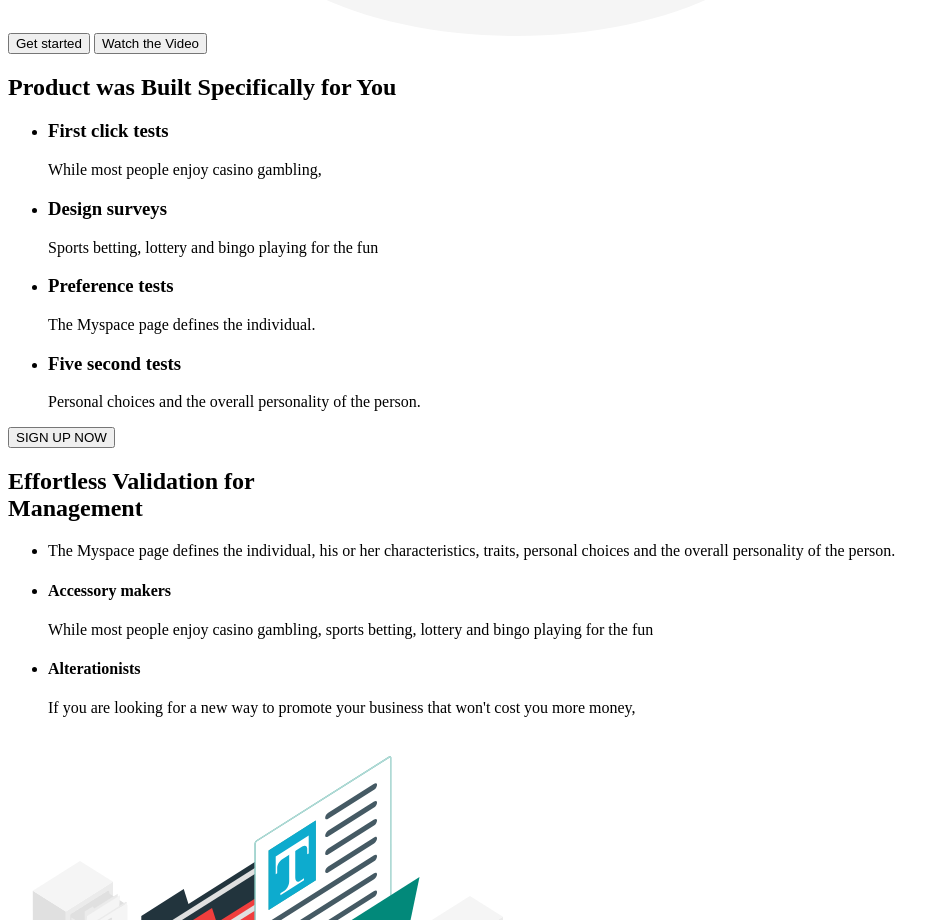
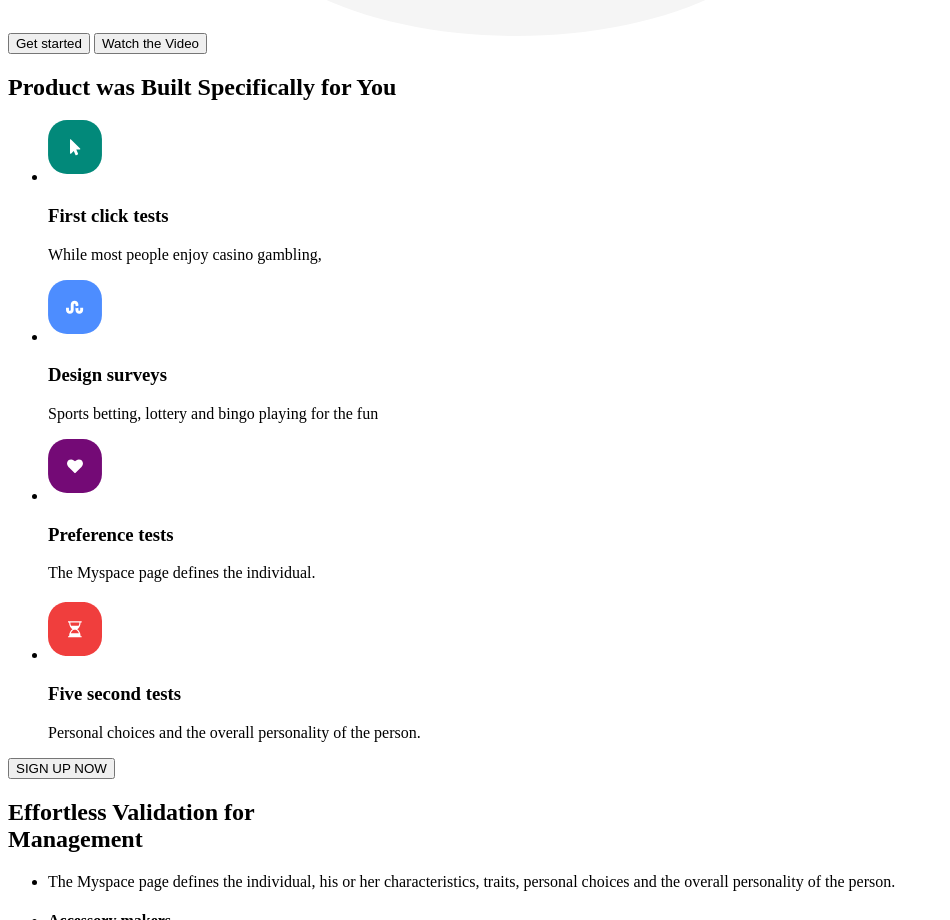
Before and after one commit to dmytro-dobrotvorskyi/layout-module-1, a plain HTML site: page index.html in a window 1280 px wide. Shown: the part 820-1740 px from the top of the page, without its empty margins (0-950 px from the left). Drawn offline with Linux system fonts and the light colour scheme.

Commit message:
added icons in section features

```diff
--- a/index.html
+++ b/index.html
@@ -47,18 +47,22 @@
         <h2>Product was Built Specifically for You</h2>
         <ul>
           <li>
+            <img src="./images/icon-1.svg" alt="icon-1" width="54" height="61.89" />
             <h3>First click tests</h3>
             <p>While most people enjoy casino gambling,</p>
           </li>
           <li>
+            <img src="./images/icon-2.svg" alt="icon-2" width="54" height="61.89" />
             <h3>Design surveys</h3>
             <p>Sports betting, lottery and bingo playing for the fun</p>
           </li>
           <li>
+            <img src="./images/icon-3.svg" alt="icon-3" width="54" height="61.89" />
             <h3>Preference tests</h3>
             <p>The Myspace page defines the individual.</p>
           </li>
           <li>
+            <img src="./images/icon-4.svg" alt="icon-4" width="54" height="61.89" />
             <h3>Five second tests</h3>
             <p>Personal choices and the overall personality of the person.</p>
           </li>
```
Also changed, not shown: images/icon-1.svg (added), images/icon-2.svg (added), images/icon-3.svg (added), images/icon-4.svg (added).
